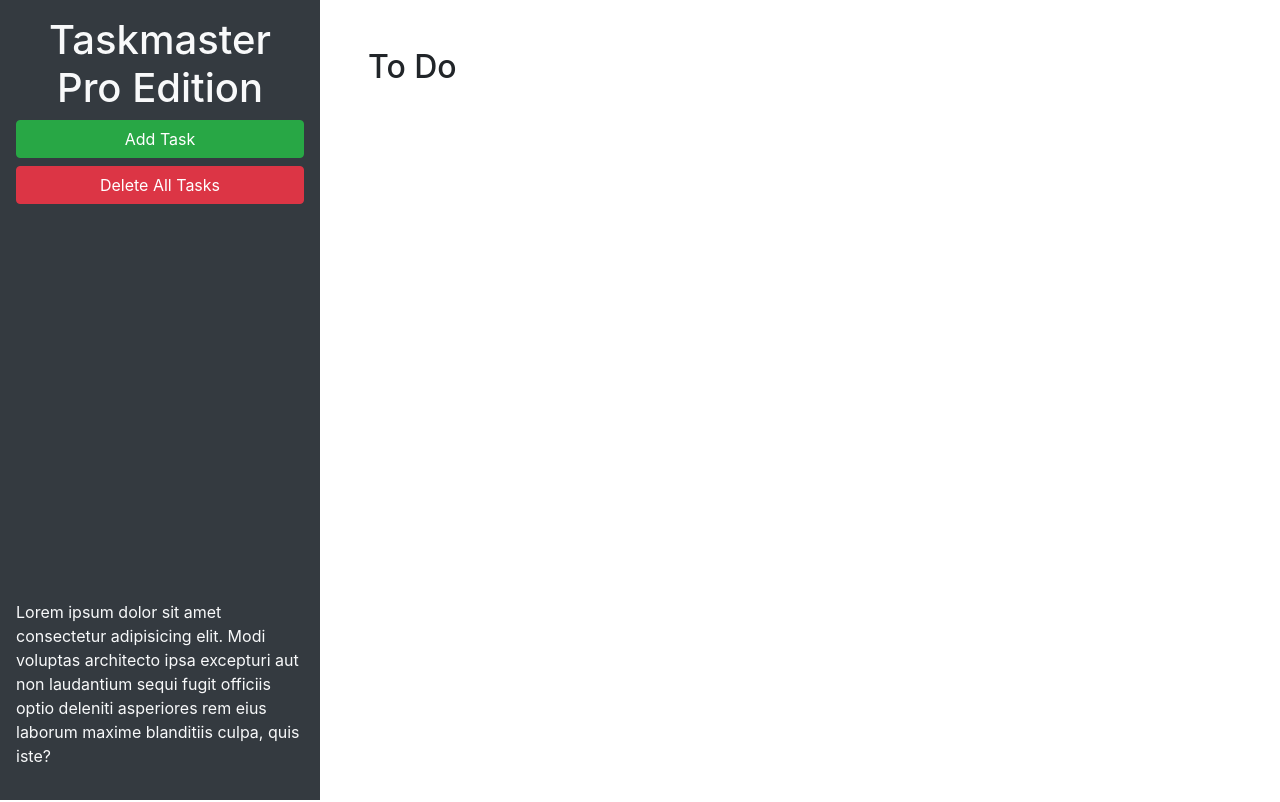
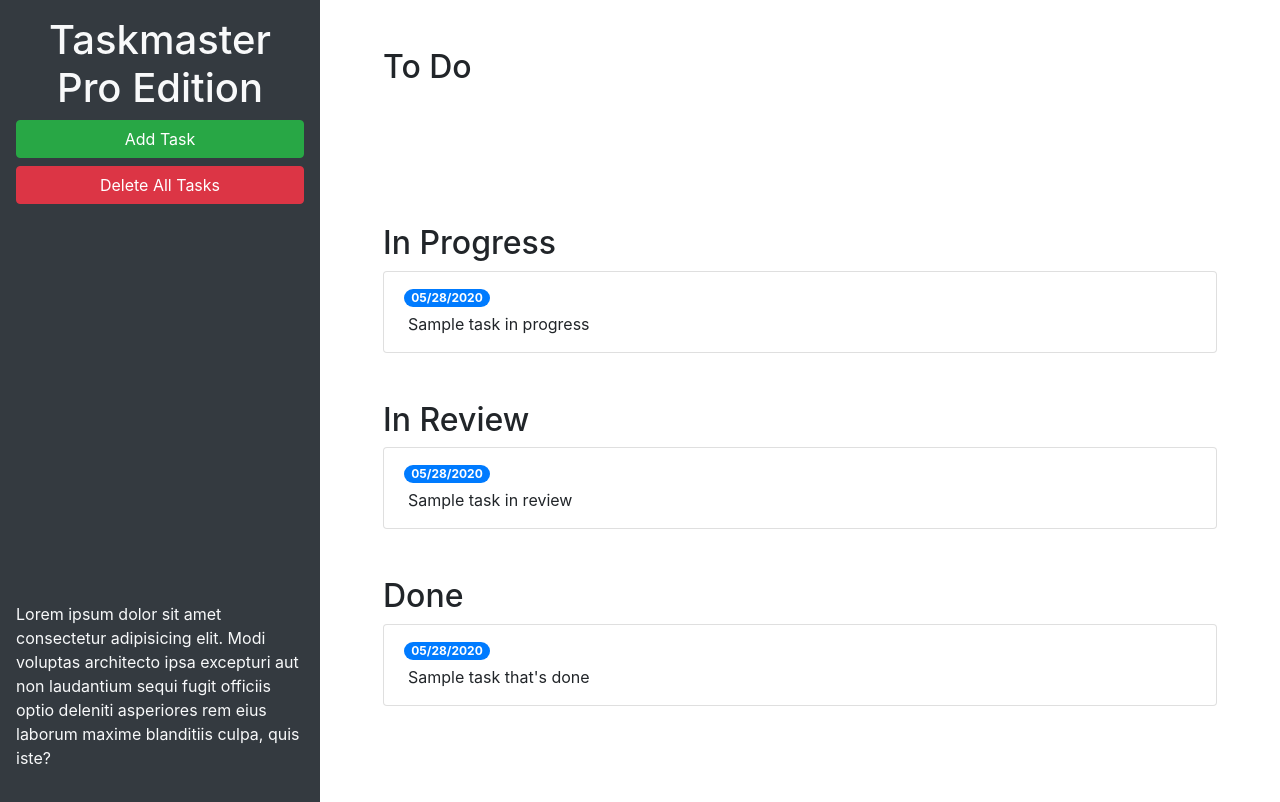
Before and after one commit to ausbosspoland/taskmaster-pro, a plain HTML site: page index.html in a window 1280 px wide. Drawn offline with nearby package versions, Linux system fonts and the light colour scheme.

Commit message:
implementing bootstrap grid layout

```diff
--- a/index.html
+++ b/index.html
@@ -24,9 +24,46 @@
       </p>
     </header>
     <main class="col-12 col-lg-9">
-      <div class="m-5">
-        <h2>To Do</h2>
-        <ul id="list-toDo" class="list-group"> </ul>
+      <div class="m-5 row justify-content-around">
+          <!-- todo start -->
+        <div class="col-12">
+            <h2>To Do</h2>
+            <ul id="list-toDo" class="list-group"> </ul>
+        </div>
+        <!-- todo end -->
+        <!-- in progress start -->
+        <div class="col-12">
+            <h2>In Progress</h2>
+            <ul id="list-inProgress" class="list-group">
+                <li class="list-group-item">
+                    <span class="badge badge-primary badge-pill">05/28/2020</span>
+                    <p class="m-1">Sample task in progress</p>
+                </li>
+            </ul>
+        </div>
+        <!--  in progress end -->
+        <!-- in review start -->
+        <div class="col-12">
+            <h2>In Review</h2>
+            <ul id="list-inReview" class="list-group">
+                <li class="list-group-item">
+                    <span class="badge badge-primary badge-pill">05/28/2020</span>
+                    <p class="m-1">Sample task in review</p>
+                </li>
+            </ul>
+        </div>
+        <!-- in review end -->
+        <!-- done start -->
+        <div class="col-12">
+            <h2>Done</h2>
+            <ul id="list-done" class="list-group">
+                <li class="list-group-item">
+                    <span class="badge badge-primary badge-pill">05/28/2020</span>
+                    <p class="m-1">Sample task that's done</p>
+                </li>
+            </ul>
+        </div>
+        <!-- done end -->
       </div>
     </main>
   </div>
```
